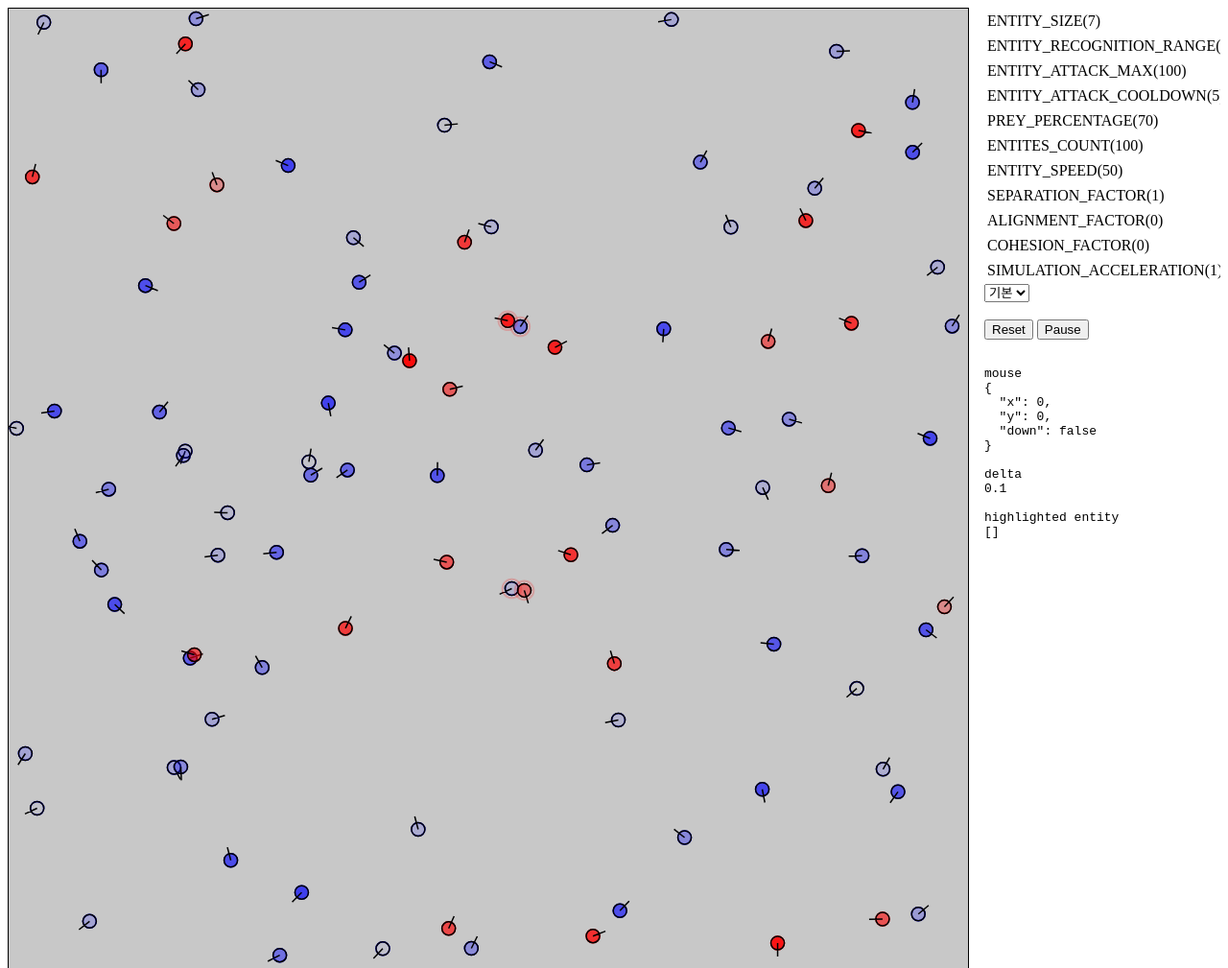
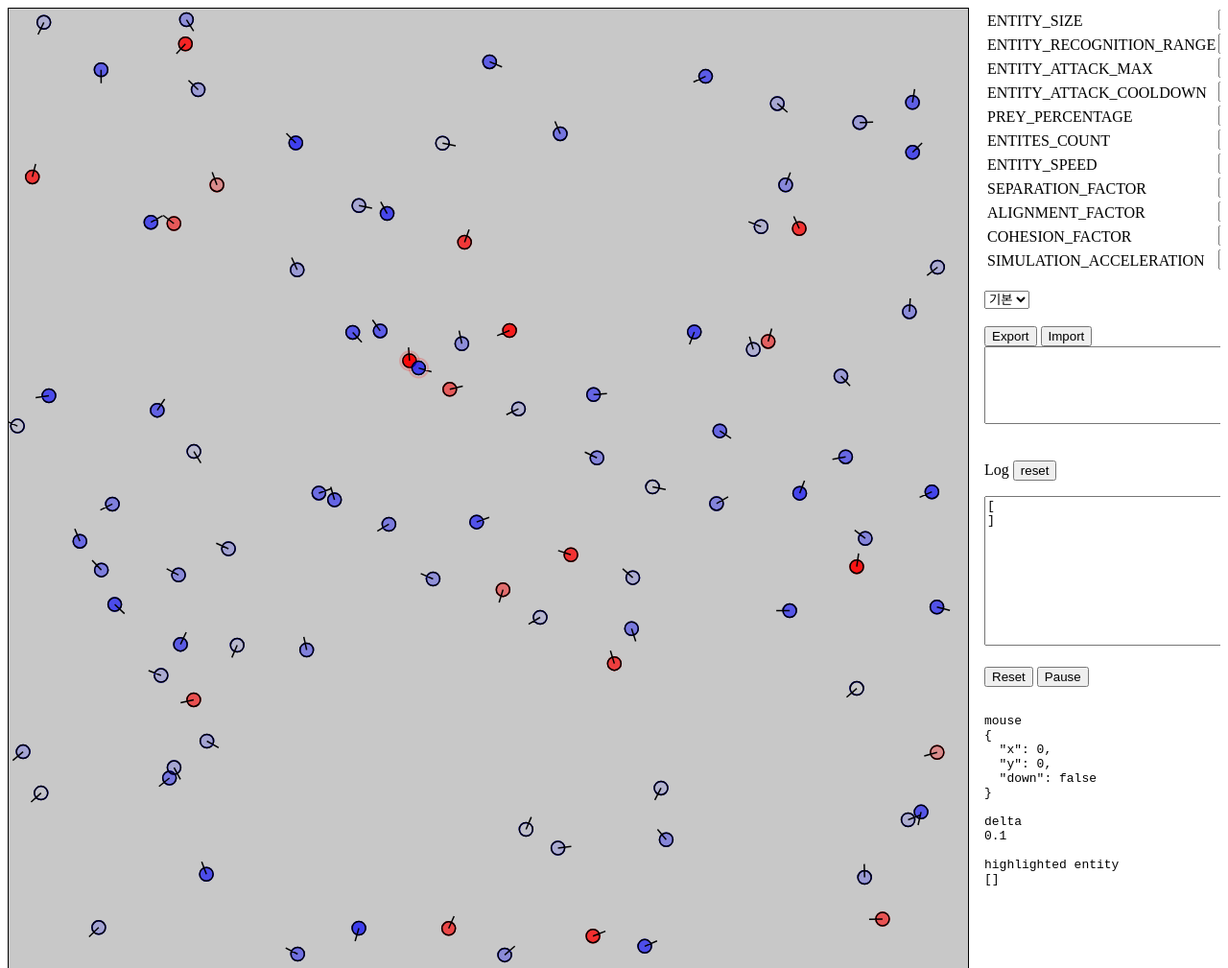
Before and after one commit to ywbird/prey-predator-simulation, a website: page index.html in a window 1280 px wide. Shown: the top 1009 px of the page at 96% size. Drawn offline with Linux system fonts and the light colour scheme; animation ran at ten frames a second.

Commit message:
export/import settings log winner/auto restart prey avoid predator

```diff
--- a/app.js
+++ b/app.js
@@ -2,9 +2,19 @@ const container = document.getElementById('canvas-container');
 const debug = document.getElementById('debug');
 const resetBtn = document.getElementById('reset');
 const pauseBtn = document.getElementById('pause');
+const exportBtn = document.getElementById('export');
+const importBtn = document.getElementById('import');
+const resetLogBtn = document.getElementById('reset-log');
+const settingsTextarea = document.getElementById('settings');
+const logTextarea = document.getElementById('log');
 const options = document.getElementById('options');
 const modeSelection = document.getElementById('mode');
 const pi = Math.PI;
+var types;
+(function (types) {
+    types["prey"] = "prey";
+    types["predator"] = "predator";
+})(types || (types = {}));
 class Renderer {
     constructor(width, height, container) {
         this.width = width;
@@ -76,11 +86,11 @@ class Entity {
         ctx.beginPath();
         ctx.lineWidth = 1.5;
         switch (this.type) {
-            case 'prey': {
+            case types.prey: {
                 ctx.strokeStyle = 'blue';
                 break;
             }
-            case 'predator': {
+            case types.predator: {
                 ctx.strokeStyle = 'red';
                 break;
             }
@@ -103,11 +113,6 @@ class Entity {
         ctx.lineTo(this.x + opts.ENTITY_SIZE * 2 * Math.cos(this.direction), this.y + opts.ENTITY_SIZE * 2 * Math.sin(this.direction));
         ctx.stroke();
         ctx.closePath();
-        // ctx.beginPath()
-        // ctx.strokeStyle = 'powderblue'
-        // ctx.arc(this.x, this.y, opts.ENTITY_RECOGNITION_RANGE, 0, 2 * pi)
-        // ctx.stroke()
-        // ctx.closePath()
         ctx.beginPath();
         ctx.strokeStyle = 'red';
         ctx.moveTo(this.x, this.y);
@@ -119,14 +124,14 @@ class Entity {
         ctx.arc(this.x + this.destRelX, this.y + this.destRelY, 5, 0, 2 * pi);
         ctx.fill();
         ctx.closePath();
-        if (this.type === 'predator' && this.attackCooldown === 0) {
+        if (this.type === types.predator && this.attackCooldown === 0) {
             ctx.beginPath();
             ctx.strokeStyle = 'red';
             ctx.arc(this.x, this.y, opts.ENTITY_SIZE * 1.5, 0, 2 * pi);
             ctx.stroke();
             ctx.closePath();
         }
-        if (this.type === 'prey' && this.props.leader) {
+        if (this.type === types.prey && this.props.leader) {
             ctx.beginPath();
             ctx.strokeStyle = 'cyan';
             ctx.arc(this.x, this.y, opts.ENTITY_SIZE * 1.5, 0, 2 * pi);
@@ -134,14 +139,20 @@ class Entity {
             ctx.closePath();
         }
         ctx.lineWidth = 2;
-        ctx.strokeStyle = 'red';
-        this.highlight &&
+        if (this.highlight) {
+            ctx.strokeStyle = 'red';
             polygon(ctx, [
                 [this.x, this.y + opts.ENTITY_SIZE * 2],
                 [this.x + opts.ENTITY_SIZE * 2, this.y],
                 [this.x, this.y - opts.ENTITY_SIZE * 2],
                 [this.x - opts.ENTITY_SIZE * 2, this.y],
             ], 'stroke');
+            ctx.beginPath();
+            ctx.strokeStyle = 'powderblue';
+            ctx.arc(this.x, this.y, opts.ENTITY_RECOGNITION_RANGE, 0, 2 * pi);
+            ctx.stroke();
+            ctx.closePath();
+        }
         if (this.touch) {
             ctx.beginPath();
             ctx.strokeStyle = 'rgba(255,0,0,0.2)';
@@ -163,20 +174,20 @@ class Entity {
         const nearSameTypeEntities = sameTypeEntities.filter((entity) => d(entity.x, entity.y, this.xBuffer, this.yBuffer) <= opts.ENTITY_RECOGNITION_RANGE);
         const nearDiffTypeEntities = sortedEntities.filter((entity) => d(entity.x, entity.y, this.xBuffer, this.yBuffer) <= opts.ENTITY_RECOGNITION_RANGE && entity.type !== this.type);
         const closestSameTypeEntity = nearSameTypeEntities[0];
-        const closestDiffTypeEntityity = nearDiffTypeEntities[0];
+        const closestDiffTypeEntity = nearDiffTypeEntities[0];
         this.touch = '';
-        if (!!closestDiffTypeEntityity &&
-            Math.pow((closestDiffTypeEntityity.x - this.xBuffer), 2) + Math.pow((closestDiffTypeEntityity.y - this.yBuffer), 2) <= Math.pow((2 * opts.ENTITY_SIZE), 2))
-            this.touch = closestDiffTypeEntityity.uuid;
+        if (!!closestDiffTypeEntity &&
+            Math.pow((closestDiffTypeEntity.x - this.xBuffer), 2) + Math.pow((closestDiffTypeEntity.y - this.yBuffer), 2) <= Math.pow((2 * opts.ENTITY_SIZE), 2))
+            this.touch = closestDiffTypeEntity.uuid;
         // Attack validation
         this.attackCooldown -= delta;
         if (this.attackCooldown < 0)
             this.attackCooldown = 0;
-        if (this.touch && closestDiffTypeEntityity.attackCooldown === 0 && this.type === 'prey') {
-            const attackSuccess = nearSameTypeEntities.reduce((p, c) => p + c.attack, 0) > closestDiffTypeEntityity.attack;
-            closestDiffTypeEntityity.alive = !attackSuccess;
+        if (this.touch && closestDiffTypeEntity.attackCooldown === 0 && this.type === types.prey) {
+            const attackSuccess = nearSameTypeEntities.reduce((p, c) => p + c.attack, 0) > closestDiffTypeEntity.attack;
+            closestDiffTypeEntity.alive = !attackSuccess;
             this.alive = attackSuccess;
-            closestDiffTypeEntityity.attackCooldown = opts.ENTITY_ATTACK_COOLDOWN;
+            closestDiffTypeEntity.attackCooldown = opts.ENTITY_ATTACK_COOLDOWN;
         }
         // Separation
         const { x: sepX, y: sepY } = nearSameTypeEntities.reduce((prev, curr) => {
@@ -208,15 +219,25 @@ class Entity {
         // Custom Rule .1 Targeting
         let target;
         let targetDir;
-        if (modeSelection.value === 'coop' && sameTypeEntities.length > 1 && this.type === 'prey')
+        if (modeSelection.value === 'coop' && sameTypeEntities.length > 1 && this.type === types.prey)
             target = sameTypeEntities[1];
-        if (modeSelection.value === 'leader' && sameTypeEntities.filter((e) => e.props.leader).length > 1 && this.type === 'prey')
+        if (modeSelection.value === 'leader' && sameTypeEntities.filter((e) => e.props.leader).length > 1 && this.type === types.prey)
             target = sameTypeEntities.filter((e) => e.props.leader)[0];
-        if (this.type === 'predator' && diffTypeEntities.length > 0 && this.attackCooldown === 0)
+        if (this.type === types.predator && diffTypeEntities.length > 0 && this.attackCooldown === 0)
             target = diffTypeEntities[0];
         if (target) {
             targetDir = Math.atan2(target.y - this.yBuffer, target.x - this.xBuffer);
             dirBuffer += steer(this.direction, targetDir);
+        }
+        // Custom Rule .2 Avoiding
+        let avoid;
+        let avoidDir;
+        if (this.type === types.prey && diffTypeEntities.length > 0) {
+            avoid = closestDiffTypeEntity;
+        }
+        if (avoid) {
+            avoidDir = Math.atan2(this.yBuffer - avoid.y, this.xBuffer - avoid.x);
+            dirBuffer += steer(this.direction, avoidDir);
         }
         // Apply Steer
         if (nearSameTypeEntities.length > 0)
@@ -250,12 +271,12 @@ const mouse = { x: 0, y: 0, down: false };
 const keyState = {};
 window.addEventListener('keydown', (e) => (keyState[e.code] = true));
 window.addEventListener('keyup', (e) => (keyState[e.code] = false));
-const opts = {
+let opts = {
     ENTITY_SIZE: 7,
     ENTITY_RECOGNITION_RANGE: 50,
     ENTITY_ATTACK_MAX: 100,
     ENTITY_ATTACK_COOLDOWN: 5,
-    PREY_PERCENTAGE: 70,
+    PREY_PERCENTAGE: 80,
     ENTITES_COUNT: 100,
     ENTITY_SPEED: 50,
     SEPARATION_FACTOR: 1,
@@ -267,46 +288,44 @@ Object.keys(opts).forEach((o) => {
     const initialValue = opts[o];
     const tr = document.createElement('tr');
     const td = document.createElement('td');
-    td.innerText = `${o}(${opts[o]})`;
-    const inputTd = document.createElement('td');
+    td.innerText = o;
     const input = document.createElement('input');
-    input.type = 'range';
-    input.setAttribute('max', `${(opts[o] + 1) * 10}`);
-    input.setAttribute('min', '0');
-    input.setAttribute('step', '0.1');
+    input.type = 'number';
+    input.setAttribute('step', '1');
     input.value = opts[o];
     const onChange = (e) => {
         opts[o] = e.target.value;
-        td.innerText = `${o}(${opts[o]})`;
     };
     input.addEventListener('input', onChange);
+    input.id = o;
     const resetBtnTd = document.createElement('td');
     const resetBtn = document.createElement('button');
     resetBtn.addEventListener('click', (e) => {
         input.value = initialValue;
         opts[o] = initialValue;
-        td.innerText = `${o}(${opts[o]})`;
     });
     resetBtn.innerText = 'reset';
     resetBtnTd.append(resetBtn);
-    inputTd.append(input);
     tr.append(td);
-    tr.append(inputTd);
+    tr.append(input);
     tr.append(resetBtnTd);
     options.appendChild(tr);
 });
 let entities = [];
 /* early declare */
 const randoms = (n) => [...window.crypto.getRandomValues(new Uint8Array(n))].map((s) => s / Math.pow(2, 8));
+let preyCount = 0;
+let predatorCount = 0;
 function resetEntities() {
     entities = Array.from({ length: opts.ENTITES_COUNT }, (_, i) => {
         const rans = randoms(6);
-        const type = rans[4] < opts.PREY_PERCENTAGE / 100 ? 'prey' : 'predator';
+        const type = rans[4] < opts.PREY_PERCENTAGE / 100 ? types.prey : types.predator;
+        type === types.predator ? predatorCount++ : preyCount++;
         let entity = new Entity(rans[0] * (WIDTH * 0.9) - WIDTH * 0.45, rans[1] * (HEIGHT * 0.9) - HEIGHT * 0.45, rans[2] * 2 * pi,
         // Math.cos(2 * pi * i / opts.ENTITES_COUNT) * 100, Math.sin(2 * pi * i / opts.ENTITES_COUNT) * 100,
         // 2 * pi * i / opts.ENTITES_COUNT,
-        rans[3] * 0.7 * opts.ENTITY_ATTACK_MAX + (type === 'predator' ? 0.3 * opts.ENTITY_ATTACK_MAX : 0), type);
-        if (modeSelection.value === 'leader' && entity.type === 'prey')
+        rans[3] * 0.7 * opts.ENTITY_ATTACK_MAX + (type === types.predator ? 0.3 * opts.ENTITY_ATTACK_MAX : 0), type);
+        if (modeSelection.value === 'leader' && entity.type === types.prey)
             entity.props.leader = rans[5] > 0.9;
         return entity;
     });
@@ -347,6 +366,17 @@ pauseBtn.addEventListener('click', (e) => {
     }
     console.log(renderer.pause ? 'Simulation stopped' : 'Simulation started');
 });
+importBtn.addEventListener('click', () => {
+    opts = JSON.parse(settingsTextarea.value);
+    Object.keys(opts).forEach((e) => (document.getElementById(e).value = opts[e]));
+    modeSelection.value = opts['mode'];
+});
+exportBtn.addEventListener('click', () => {
+    settingsTextarea.value = JSON.stringify(Object.assign(Object.assign({}, opts), { mode: modeSelection.value }), null, 2);
+});
+resetLogBtn.addEventListener('click', () => {
+    logTextarea.value = '[\n]';
+});
 document.addEventListener('visibilitychange', () => {
     renderer.isRun = !document.hidden;
     console.log(renderer.isRun ? 'Screen is visible' : 'Screen is not visible');
@@ -368,6 +398,20 @@ function update(delta) {
         entity.x = entity.xBuffer;
         entity.y = entity.yBuffer;
     });
+    const types = new Set(entities.map((e) => e.type));
+    if (types.size === 1) {
+        const winner = types.values().next().value;
+        const data = {
+            prey: preyCount,
+            predator: predatorCount,
+            prey_predator_ratio: preyCount / predatorCount,
+            winner,
+        };
+        logTextarea.value = logTextarea.value.slice(0, -1) + `${JSON.stringify(data, null, 2)},\n]`;
+        predatorCount = 0;
+        preyCount = 0;
+        resetEntities();
+    }
     renderDebug([
         [mouse, 'mouse'],
         [delta, 'delta'],
--- a/index.html
+++ b/index.html
@@ -24,11 +24,25 @@
 			<div id="canvas-container"></div>
 			<div id="debug-wrapper">
 				<table id="options"></table>
+				<br />
 				<select name="mode" id="mode">
 					<option value="default">기본</option>
 					<option value="coop">협력</option>
 					<option value="leader">리더</option>
 				</select>
+				<br />
+				<br />
+				<button id="export">Export</button>
+				<button id="import">Import</button>
+				<br />
+				<textarea rows="5" cols="40" name="settings" id="settings"></textarea>
+				<br />
+				<br />
+				<p>Log <button id="reset-log">reset</button></p>
+				<textarea readonly rows="10" cols="40" name="log" id="log">
+[
+]</textarea
+				>
 				<br />
 				<br />
 				<div>
```
Also changed, not shown: app.ts (+94 -40 lines).
